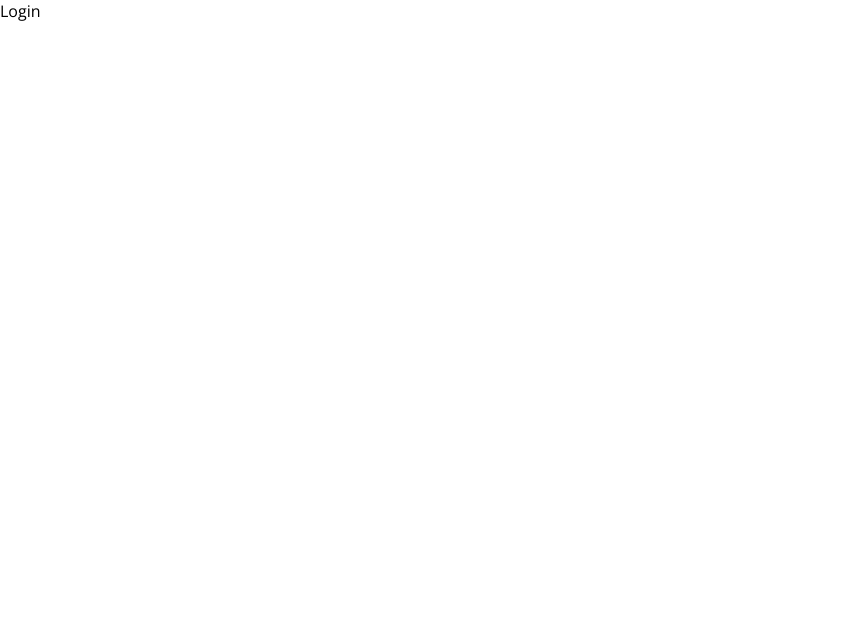
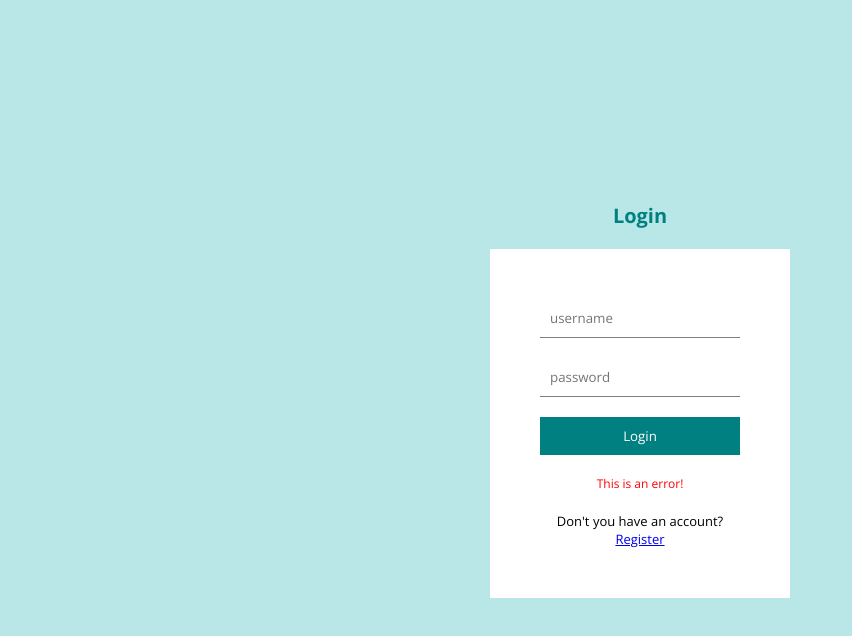
Before and after one commit to sauzzon/Blog-WebApp, a React (Create React App) app in the folder client/: page /login in a window 1280 px wide. Shown: the top 636 px of the page, without its empty margins (0-852 px from the left). Built offline with nearby package versions, Linux system fonts and the light colour scheme.

Commit message:
login page design

```diff
--- a/client/package.json
+++ b/client/package.json
@@ -10,6 +10,7 @@
     "react-dom": "^18.0.0",
     "react-router-dom": "^6.4.1",
     "react-scripts": "5.0.1",
+    "sass": "^1.55.0",
     "web-vitals": "^2.1.4"
   },
   "scripts": {
--- a/client/src/App.js
+++ b/client/src/App.js
@@ -1,14 +1,46 @@
-import { createBrowserRouter, RouterProvider, Route } from "react-router-dom";
+import {
+  createBrowserRouter,
+  RouterProvider,
+  Route,
+  Outlet,
+} from "react-router-dom";
 import Login from "./pages/Login";
 import Register from "./pages/Register";
 import Home from "./pages/Home";
 import Write from "./pages/Write";
 import Single from "./pages/Single";
+import Navbar from "./components/Navbar";
+import Footer from "./components/Footer";
+import "./style.scss";
+
+const Layout = () => {
+  return (
+    <>
+      <Navbar />
+      <Outlet />
+      <Footer />
+    </>
+  );
+};
 
 const router = createBrowserRouter([
   {
     path: "/",
-    element: <Home />,
+    element: <Layout />,
+    children: [
+      {
+        path: "/",
+        element: <Home />,
+      },
+      {
+        path: "/post/:id",
+        element: <Single />,
+      },
+      {
+        path: "/write",
+        element: <Write />,
+      },
+    ],
   },
   {
     path: "/login",
@@ -18,20 +50,14 @@
     path: "/register",
     element: <Register />,
   },
-  {
-    path: "/single",
-    element: <Single />,
-  },
-  {
-    path: "/write",
-    element: <Write />,
-  },
 ]);
 
 function App() {
   return (
-    <div>
-      <RouterProvider router={router} />
+    <div className="app">
+      <div className="container">
+        <RouterProvider router={router} />
+      </div>
     </div>
   );
 }
--- /dev/null
+++ b/client/src/components/Footer.jsx
@@ -0,0 +1,7 @@
+import React from "react";
+
+const Footer = () => {
+  return <div>Footer</div>;
+};
+
+export default Footer;
--- /dev/null
+++ b/client/src/components/Navbar.jsx
@@ -0,0 +1,7 @@
+import React from "react";
+
+const Navbar = () => {
+  return <div>Navbar</div>;
+};
+
+export default Navbar;
--- a/client/src/pages/Login.jsx
+++ b/client/src/pages/Login.jsx
@@ -1,7 +1,22 @@
 import React from "react";
+import { Link } from "react-router-dom";
 
 const Login = () => {
-  return <div>Login</div>;
+  return (
+    <div className="auth">
+      <h1>Login</h1>
+      <form>
+        <input type="text" placeholder="username" />
+        <input type="password" placeholder="password" />
+        <button>Login</button>
+        <p>This is an error!</p>
+        <span>
+          Don't you have an account?
+          <Link to="/register">Register</Link>
+        </span>
+      </form>
+    </div>
+  );
 };
 
 export default Login;
--- /dev/null
+++ b/client/src/style.scss
@@ -0,0 +1,59 @@
+$lightGreen:#b9e7e7;
+
+.app{
+    .container{
+
+        //LOGIN & REGISTER
+
+        .auth{
+            display: flex;
+            flex-direction: column;
+            align-items: center;
+            justify-content: center;
+            height:100vh;
+            background-color: $lightGreen;
+
+            h1{
+                font-size: 20px;
+                color:teal;
+                margin-bottom: 20px;
+            }
+
+            form{
+                display: flex;
+                flex-direction: column;
+                padding: 50px;
+                background-color: white;
+                width: 200px;
+                gap: 20px;
+
+                input{
+                    padding:10px;
+                    border:none;
+                    border-bottom: 1px solid gray;
+                }
+
+                button{
+                    padding: 10px;
+                    border: none;
+                    background-color: teal;
+                    cursor: pointer;
+                    color: white;
+
+                }
+
+                p{
+                    font-size: 12px;
+                    color: red;
+                    text-align: center;
+                }
+
+                span{
+                    font-size: 13px;
+                    text-align: center;
+                }
+
+            }
+        }
+    }
+}
```
Also changed, not shown: 1 other file (tests, documents, lock files or other folders).
